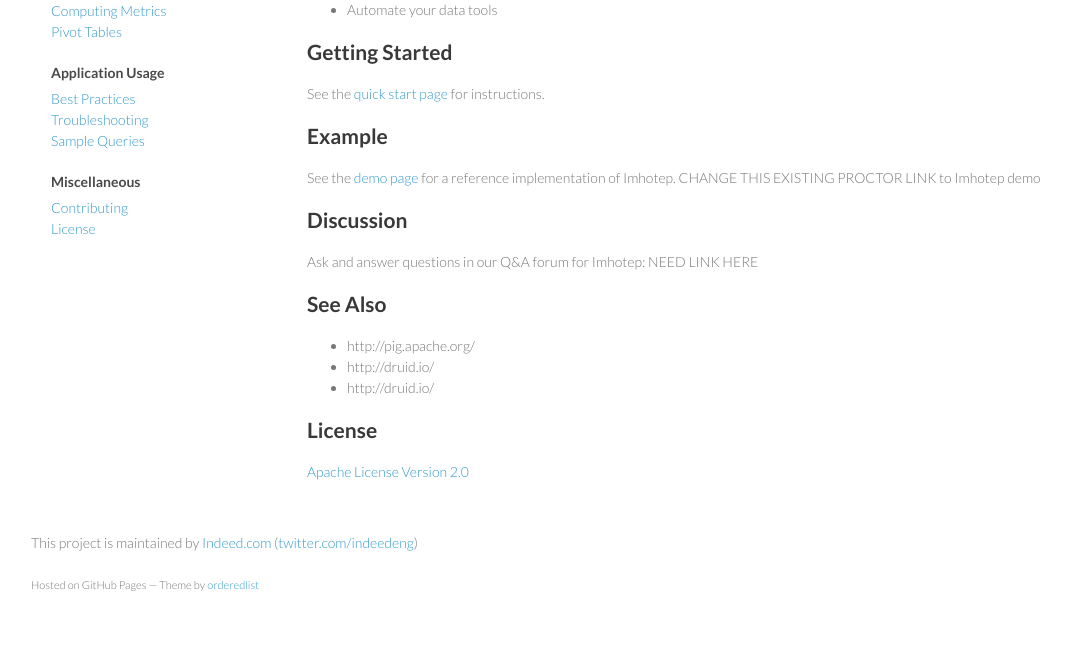
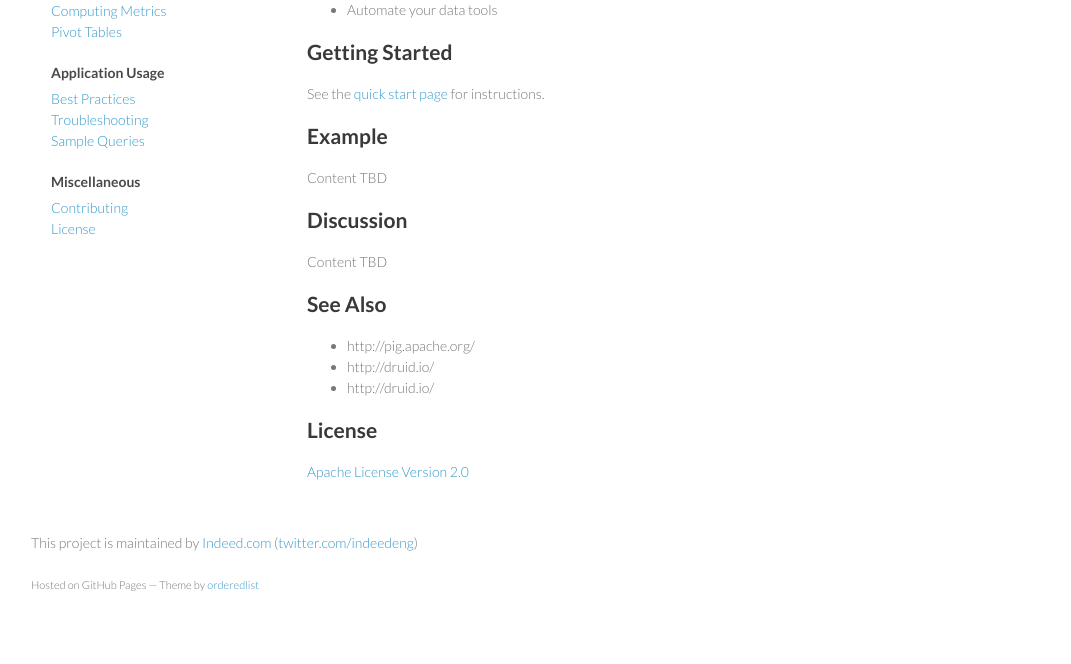
Before and after one commit to indeedeng/imhotep, a Jekyll site: the page built from index.md, in a window 1280 px wide. Shown: the part 330-994 px from the top of the page, without its empty margins (19-1090 px from the left). Built offline with Jekyll 4.4.1, drawn with Linux system fonts in a browser that asks for light colours; Markdown is read by kramdown in place of the engine named in the settings.

Commit message:
removed comments

```diff
--- a/index.md
+++ b/index.md
@@ -17,10 +17,10 @@
 See the [quick start page]({{ site.baseurl }}/docs/quick-start) for instructions.
 
 ## Example
-See the [demo page](https://github.com/indeedeng/proctor-demo) for a reference implementation of Imhotep. CHANGE THIS EXISTING PROCTOR LINK to Imhotep demo
+Content TBD
 
 ## Discussion
-Ask and answer questions in our Q&A forum for Imhotep: NEED LINK HERE
+Content TBD
 
 ## See Also
 - http://pig.apache.org/
```
